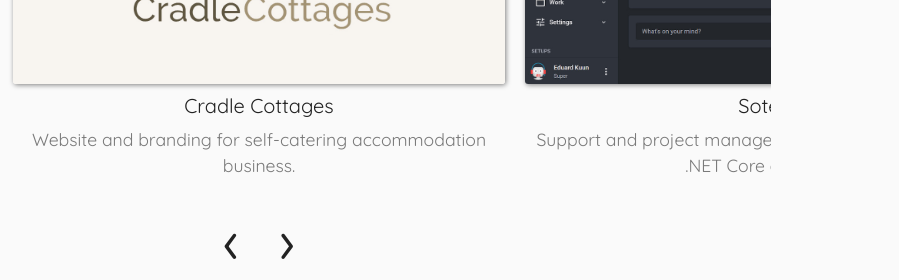
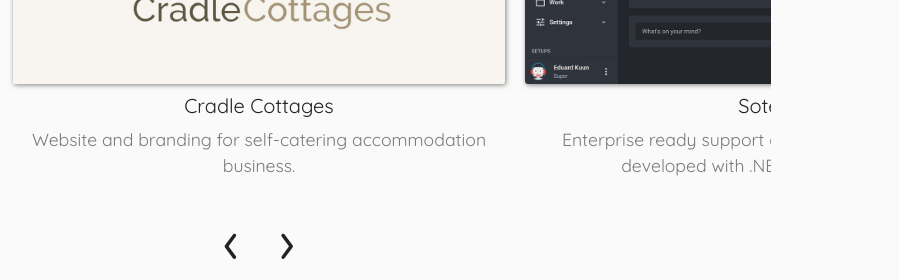
Before and after one commit to EduardKuun/personal-website, a plain HTML site: page index.html in a window 1280 px wide. Shown: the part 2400-2680 px from the top of the page, 381-1280 px from the left. Drawn offline with nearby package versions, Linux system fonts and the light colour scheme.

Commit message:
Projects update

```diff
--- a/index.html
+++ b/index.html
@@ -115,7 +115,7 @@
           <div>
             <a href="#projects"><img src="img/p3.jpg" alt="WTF Hub"></a>
             <h5>Soteria</h5>
-            <p>Support and project management system developed with .NET Core and React.</p>
+            <p>Enterprise ready support and issue tracking system developed with .NET Core and React.</p>
           </div>
           <div>
             <a href="https://eduardkuun.github.io/photography-portfolio/" target="_blank" rel="noopener noreferrer"><img src="img/p1.jpg" alt="Petri Schoeman"></a>
```
